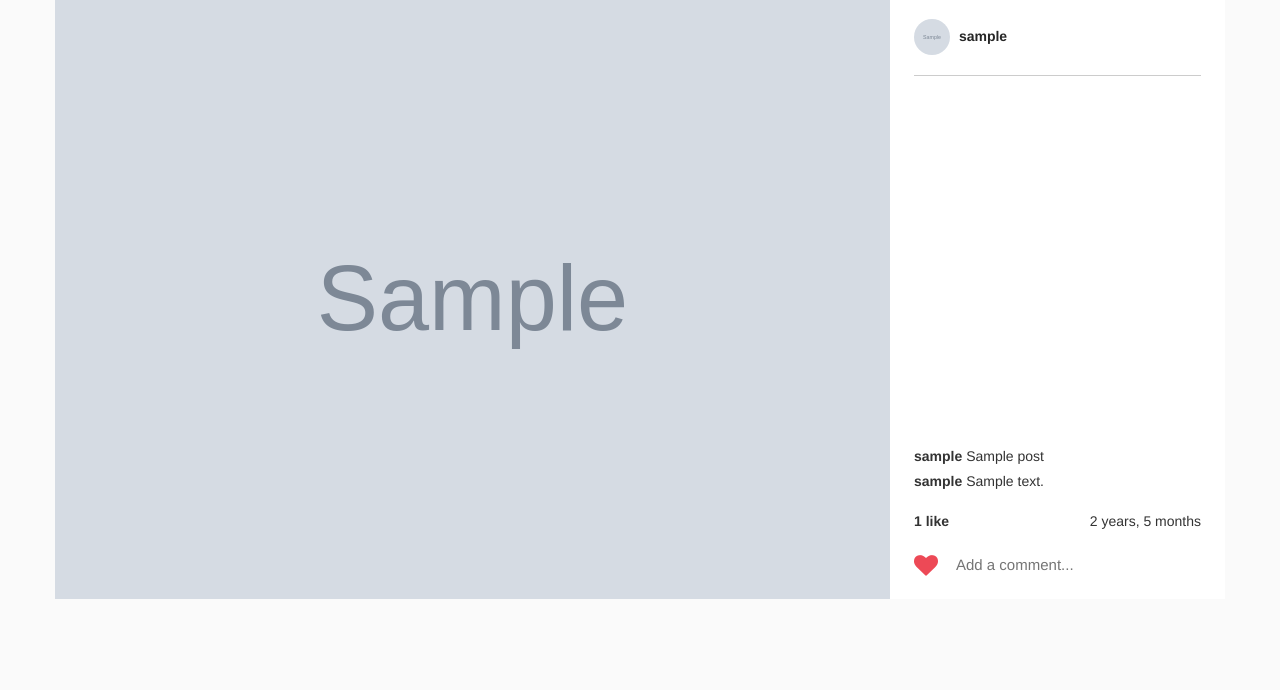
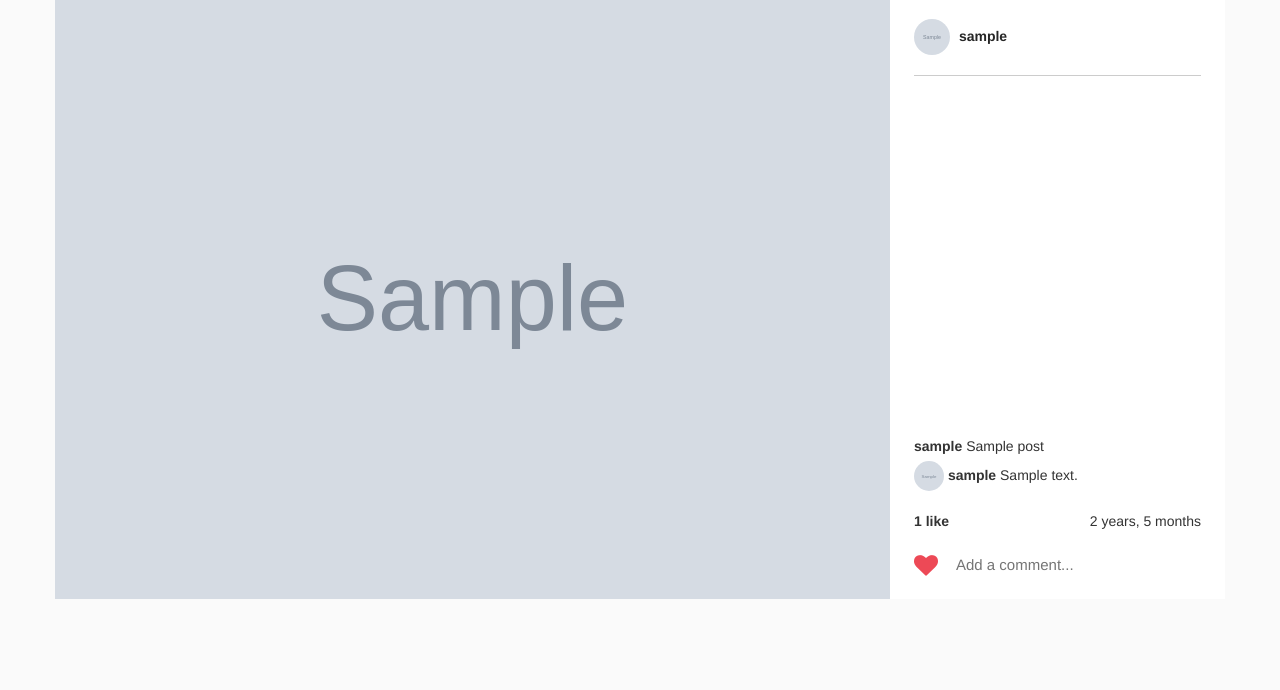
Before and after one commit to kiraskywing/Instagram-Liked-Photo-Sharing-Service, a Django app: page /post/1/ in a window 1280 px wide. Shown: the part 58-748 px from the top of the page. Run offline with Django 3.2, Linux system fonts and the light colour scheme; a user stored in the database is signed in; tables that the repository leaves empty hold one stand-in row (values such as "Sample post"); grey boxes marked "Sample" are stand-in pictures; some libraries are stand-ins or nearby versions.

Commit message:
update comments

```diff
--- a/InstaApp/admin.py
+++ b/InstaApp/admin.py
@@ -1,8 +1,9 @@
 from django.contrib import admin
-from InstaApp.models import Post, InstaUser, Like, UserConnection
+from InstaApp.models import Post, InstaUser, Like, UserConnection, Comment
 
 # Register your models here.
 admin.site.register(Post)
 admin.site.register(InstaUser)
 admin.site.register(Like)
 admin.site.register(UserConnection)
+admin.site.register(Comment)
--- a/InstaApp/views.py
+++ b/InstaApp/views.py
@@ -158,9 +158,13 @@ def addComment(request):
         comment.save()
 
         username = request.user.username
+        user_pk = request.user.pk
+        user_profile_pic = str(request.user.profile_pic)
 
         commenter_info = {
+            'user_pk': user_pk,
             'username': username,
+            'user_profile_pic': user_profile_pic,
             'comment_text': comment_text
         }
 
--- a/static/js/index.js
+++ b/static/js/index.js
@@ -106,12 +106,13 @@ function create_comment(success_cb, error_cb) {
 function comment_update_view(data) {
     console.log(data);
     var $post = $('.hidden-data.' + data.post_pk);
-    var commentHTML = '<li class="comment-list__comment"><a class="user"> ' + data.commenter_info.username + '</a> <span class="comment">'
+    var commentHTML = '<li class="comment-list__comment"><a href="/user/' + data.commenter_info.user_pk + '/" class="user"> '
+                    + '<img class="picture-circle--small" src="/' + data.commenter_info.user_profile_pic + '"> '
+                    + data.commenter_info.username + '</a> <span class="comment">'
                     + data.commenter_info.comment_text +'</span></li>'
 
     $post.closest('.view-update').find('.comment-list').append(commentHTML);
 }
-
 
 $('.add-comment').on('keyup', function(e) {
     if (enterPressed(e)) {
--- a/templates/post_detail.html
+++ b/templates/post_detail.html
@@ -26,9 +26,12 @@
                     <span class="comment">{{ object.title | safe }}</span>
                     {% comment %} <span class="comment">{{ object.title | parse_hashtags | safe }}</span> {% endcomment %}
                 </li>
-                {% for comment in object.comments.all %}
+                {% for comment in object.comments.all|dictsortreversed:"posted_on"|slice:":10" %}
                 <li class="comment-list__comment">
                     <a href="{% url 'user_detail' comment.user.pk %}" class="user">
+                        {% if comment.user.profile_pic %}
+                            <img class="picture-circle--small" src="/{{ comment.user.profile_pic }}">
+                        {% endif %}
                         {{ comment.user.username }}
                     </a>
                     <span class="comment">{{ comment.comment }}</span>
```
Lines whose indentation alone changed are shown as unchanged.
